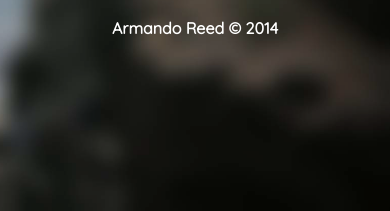
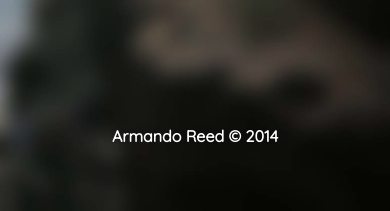
Before and after one commit to trekkie4life/reedalittlemore, a plain HTML site: page index.html in a window 390 px wide. Shown: the part 2814-3025 px from the top of the page. Drawn offline with nearby package versions, Linux system fonts and the light colour scheme.

Commit message:
Fix footer position

```diff
--- a/css/style.css
+++ b/css/style.css
@@ -259,9 +259,11 @@ a.contact-image:hover {
 }
 
 #footer {
-	width: 100%;
+	position: absolute;
+	width: inherit;
+	max-width: 1000px;
 	padding: 0;
-	bottom: 0px;
+	bottom: 44px;
 	text-align: center;
 }
 
@@ -270,6 +272,7 @@ a.contact-image:hover {
 }
 
 #footer h3 {
+
 	color: white;
 	font-size: 20px;
 }
@@ -395,7 +398,7 @@ em {
 @media screen and (max-width: 771px) {
 
 	#all-projects {
-		height: 1500px;
+		height: 1600px;
 	}
 
 	#all-projects ul {
```
